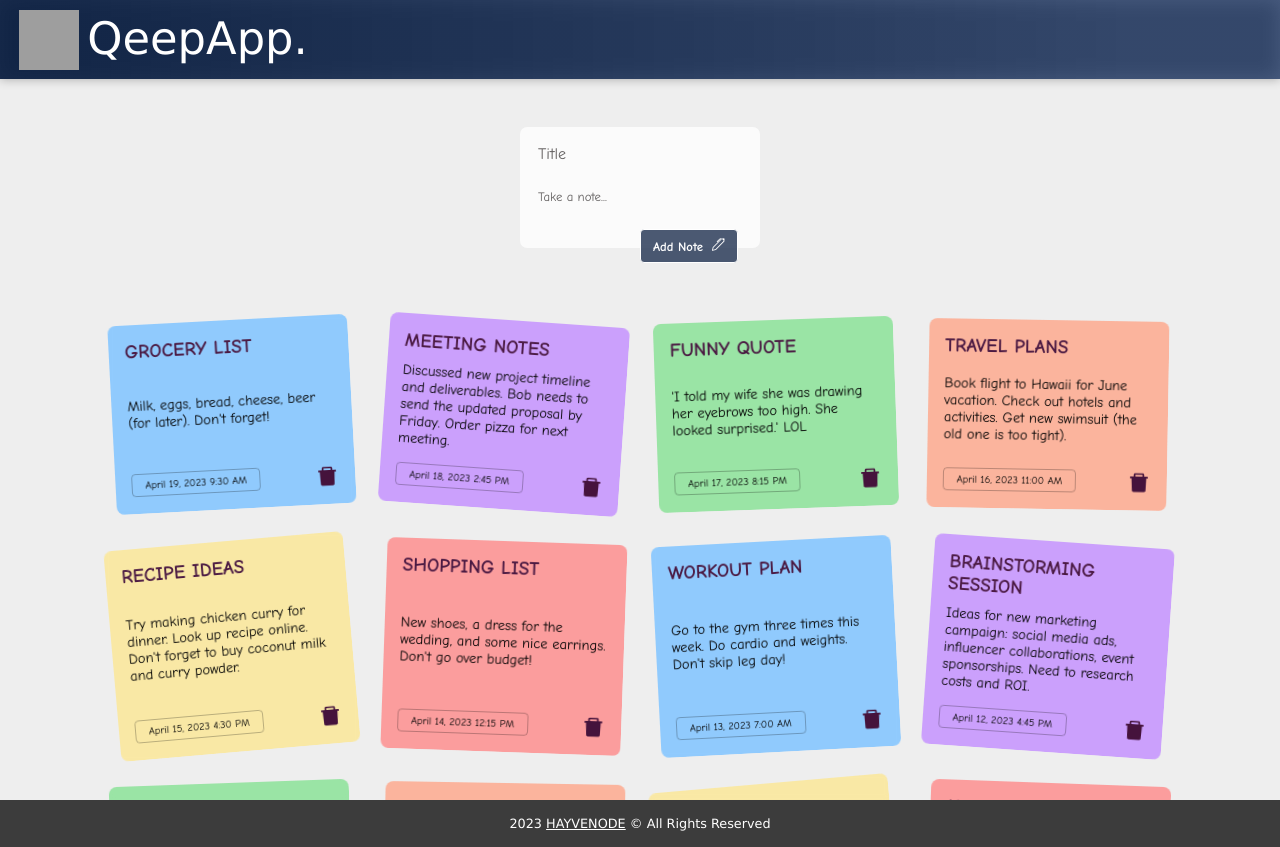
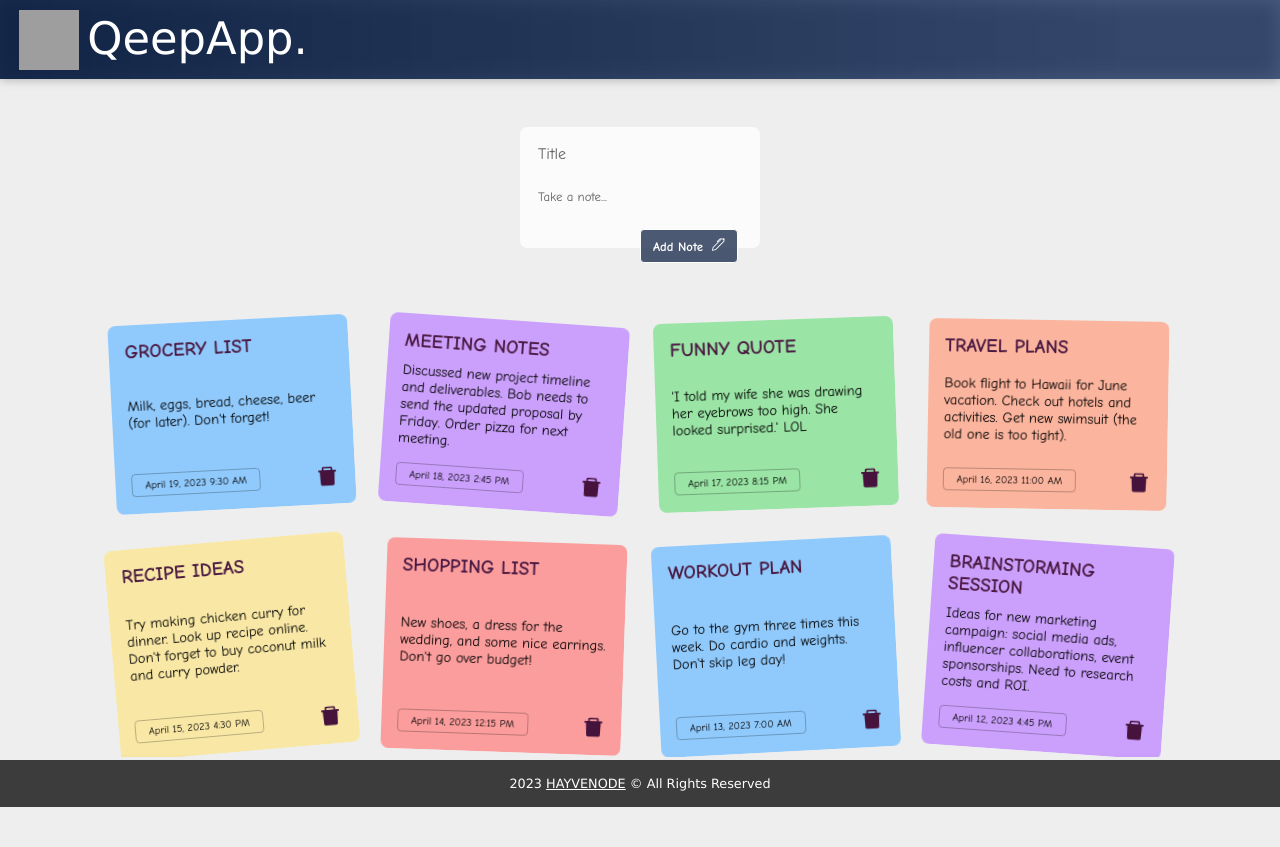
Before and after one commit to HAYVENO/Qeepp-App, a React (Create React App) app: page / in a window 1280 px wide. After the commit the page ends 807 px from the top, so only its background shows below. Built offline with nearby package versions, Linux system fonts and the light colour scheme; no server answers; grey boxes are pictures that could not be loaded.

Commit message:
footer fix  :lipstick:

```diff
--- a/public/styles.css
+++ b/public/styles.css
@@ -72,7 +72,7 @@ header h1 {
 
 .main-wrap {
 	overflow-y: scroll;
-	max-height: calc(100vh - 79px);
+	max-height: calc(100vh - 122px);
 }
 
 .note-container {
```
